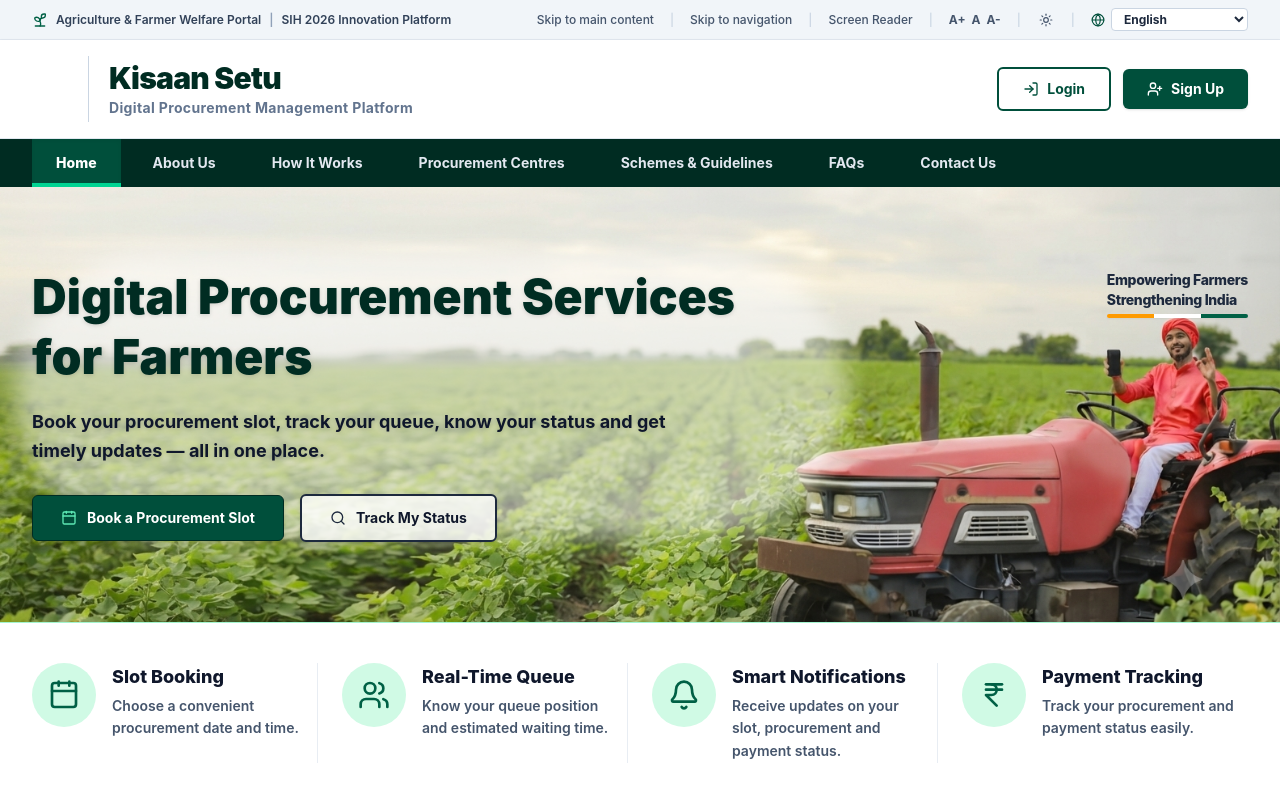
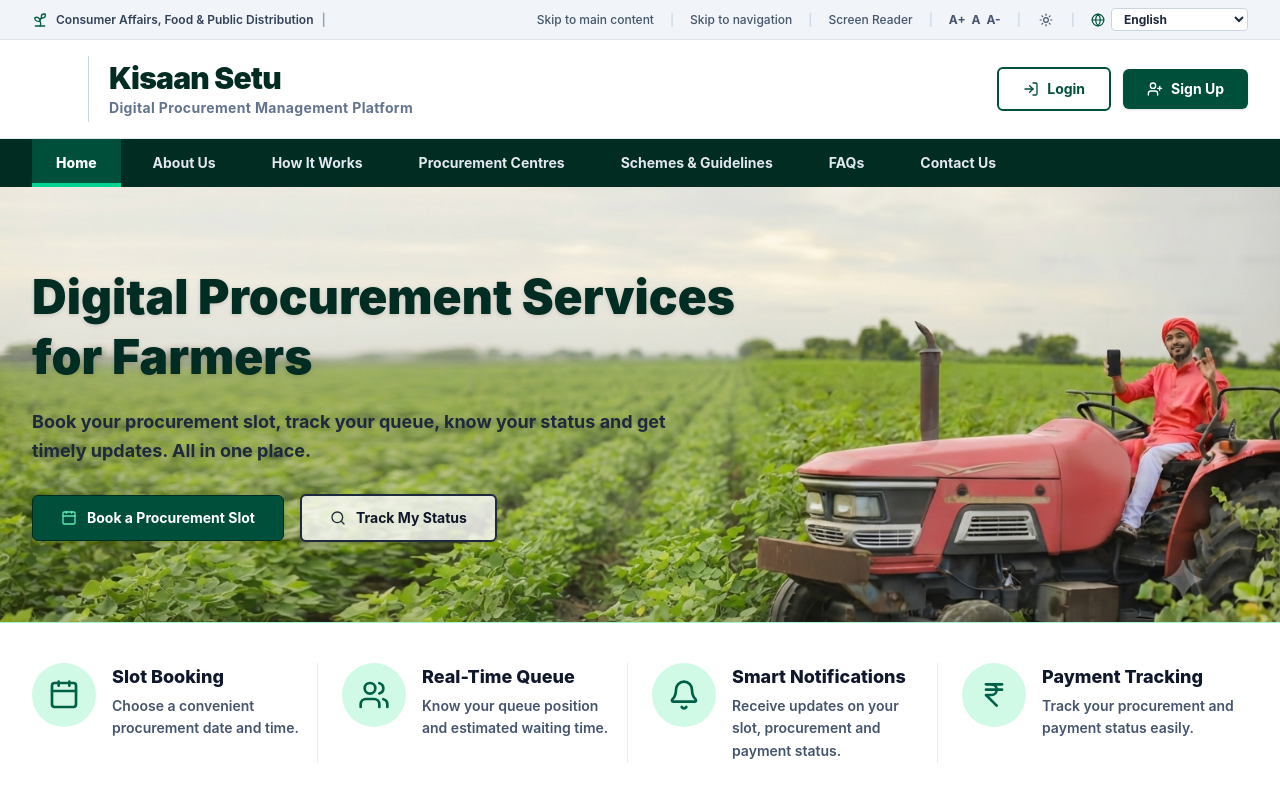
Before and after one commit to ARMKnight28/Kisaan-Setu, a React app in the folder frontend/: page / in a window 1280 px wide. Shown: the top 800 px of the page. Built offline with nearby package versions, Linux system fonts and the light colour scheme; the HTML template or start-up script is replaced by a standard one.

Commit message:
Finalized clean hero section layout on Home page

```diff
--- a/frontend/src/pages/Home.jsx
+++ b/frontend/src/pages/Home.jsx
@@ -41,9 +41,8 @@ export default function Home() {
       <div className="bg-slate-100 border-b border-slate-200 text-xs text-slate-600 px-8 py-2 flex justify-between items-center">
         <div className="flex items-center space-x-2 font-semibold text-slate-700">
           <Sprout className="w-4 h-4 text-emerald-800" />
-          <span>Agriculture & Farmer Welfare Portal</span>
+          <span>Consumer Affairs, Food & Public Distribution</span>
           <span className="text-slate-400">|</span>
-          <span>SIH 2026 Innovation Platform</span>
         </div>
         <div className="flex items-center space-x-4 font-medium text-xs">
           <button className="hover:text-slate-900">Skip to main content</button>
@@ -155,13 +154,13 @@ export default function Home() {
           <div className="lg:col-span-8 space-y-5 relative">
 
             {/* Subtle soft light patch behind text only for readability */}
-            <div className="absolute -inset-4 bg-white/50 blur-md rounded-full -z-10 pointer-events-none"></div>
+           <div className="absolute top-0 bottom-0 -left-8 right-20 bg-white/10 blur-md rounded-full -z-10 pointer-events-none"></div>
 
             <h2 className="text-4xl sm:text-5xl font-black text-emerald-950 leading-tight drop-shadow-sm">
               Digital Procurement Services <br />for Farmers
             </h2>
-            <p className="text-slate-900 text-base sm:text-lg font-bold leading-relaxed max-w-2xl drop-shadow-sm">
-              Book your procurement slot, track your queue, know your status and get timely updates — all in one place.
+            <p className="text-slate-800 text-base sm:text-lg font-bold leading-relaxed max-w-2xl drop-shadow-sm">
+  	       Book your procurement slot, track your queue, know your status and get timely updates. All in one place.
             </p>
 
             <div className="flex flex-wrap items-center gap-4 pt-2">
@@ -182,21 +181,6 @@ export default function Home() {
                 <Search className="w-4 h-4 text-slate-800" />
                 <span>Track My Status</span>
               </button>
-            </div>
-          </div>
-
-          {/* Right Text Tagline - TOP RIGHT SKY AREA (Left-Aligned Text Block) */}
-          <div className="lg:col-span-4 flex justify-end items-start pt-1">
-            <div className="text-left inline-block">
-              <p className="text-xs sm:text-sm font-extrabold text-slate-800 leading-tight tracking-tight">Empowering Farmers</p>
-              <p className="text-xs sm:text-sm font-extrabold text-slate-800 leading-tight tracking-tight mt-0.5">Strengthening India</p>
-
-              {/* Full-Width Tricolor Bar Underline directly beneath text */}
-              <div className="flex h-1 w-full mt-1.5 rounded-full overflow-hidden shadow-xs">
-                <div className="w-1/3 bg-amber-500"></div>
-                <div className="w-1/3 bg-white"></div>
-                <div className="w-1/3 bg-emerald-800"></div>
-              </div>
             </div>
           </div>
 
```
